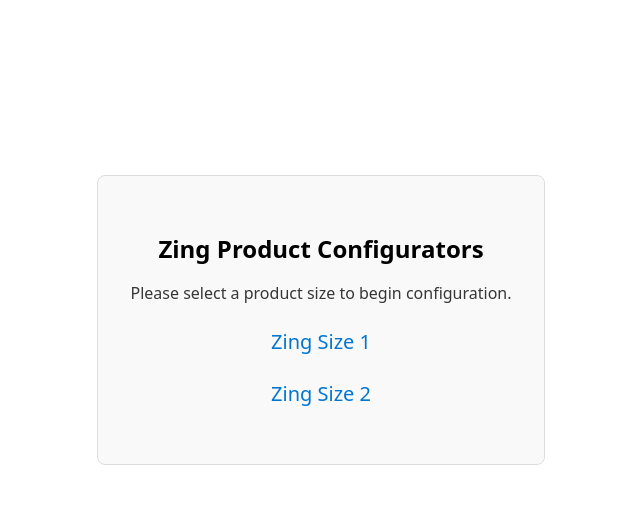
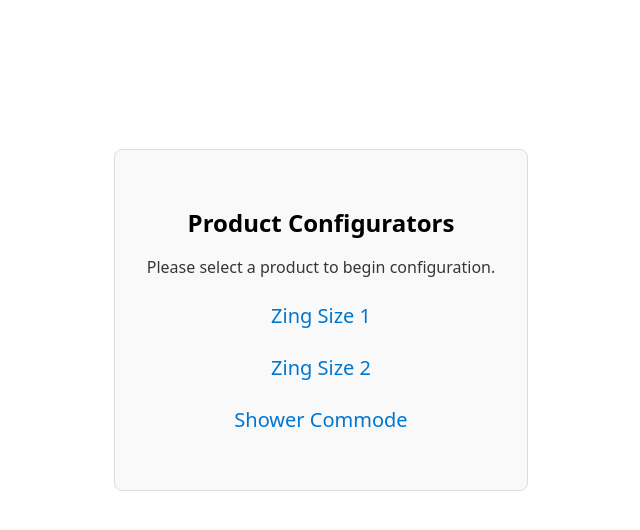
Before and after one commit to agardeen/amiapp, a plain HTML site: page index.html in a window 1280 px wide. Shown: the whole page, without its empty margins (89-729 px from the left). Drawn offline with nearby package versions, Linux system fonts and the light colour scheme.

Commit message:
Update index.html

```diff
--- a/index.html
+++ b/index.html
@@ -3,7 +3,7 @@
 <head>
     <meta charset="UTF-8">
     <meta name="viewport" content="width=device-width, initial-scale=1.0">
-    <title>Zing Order Forms</title>
+    <title>Product Configurators</title>
     <!-- A simple, clean CSS framework for styling -->
     <link rel="stylesheet" href="https://cdn.jsdelivr.net/npm/water.css@2/out/water.css">
     <style>
@@ -31,11 +31,12 @@
 </head>
 <body>
     <div class="container">
-        <h2>Zing Product Configurators</h2>
-        <p>Please select a product size to begin configuration.</p>
+        <h2>Product Configurators</h2>
+        <p>Please select a product to begin configuration.</p>
         <ul>
             <li><a href="z1of.html">Zing Size 1</a></li>
             <li><a href="z2of.html">Zing Size 2</a></li>
+            <li><a href="SCof.html">Shower Commode</a></li>
         </ul>
     </div>
 </body>
```
